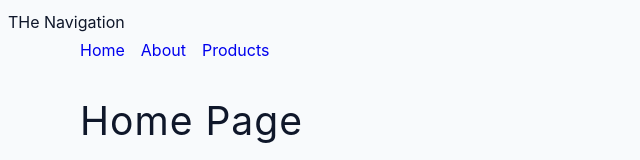
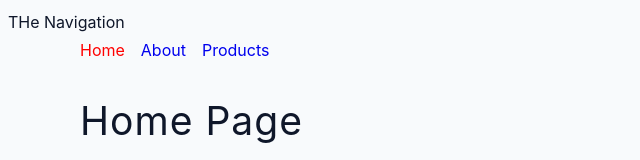
Before and after one commit to travisburns/react-router-6, a React (Create React App) app in the folder react-router-6-tutorial-main/: page / in a window 1280 px wide. Shown: the top 160 px of the page, without its empty margins (0-640 px from the left). Built offline with nearby package versions, Linux system fonts and the light colour scheme.

Commit message:
NavLink Component refresh

```diff
--- /dev/null
+++ b/react-router-6-tutorial-main/src/components/StyledNavbar.js
@@ -0,0 +1,21 @@
+import { NavLink } from 'react-router-dom'
+
+const StyledNavbar = () => {
+  return (
+    <nav className='navbar'>
+        <NavLink to ='/' style= {({isActive}) => {
+            return {color:isActive ? 'red': 'grey'}
+        }}
+
+
+        >
+            Home
+        </NavLink>
+        <NavLink to='/about'>About</NavLink>
+        <NavLink to='/products'>Products</NavLink>
+    </nav>
+
+  )
+}
+
+export default StyledNavbar
--- a/react-router-6-tutorial-main/src/pages/SharedLayout.js
+++ b/react-router-6-tutorial-main/src/pages/SharedLayout.js
@@ -1,12 +1,13 @@
 import React from 'react'
 import Navbar from '../components/Navbar'
+import StyledNavbar from '../components/StyledNavbar'
 import { Outlet } from 'react-router-dom'
 
 const SharedLayout = () => {
   return (
     <>
 
-    <Navbar />
+    <StyledNavbar />
     <Outlet />
     </>
   )
```
